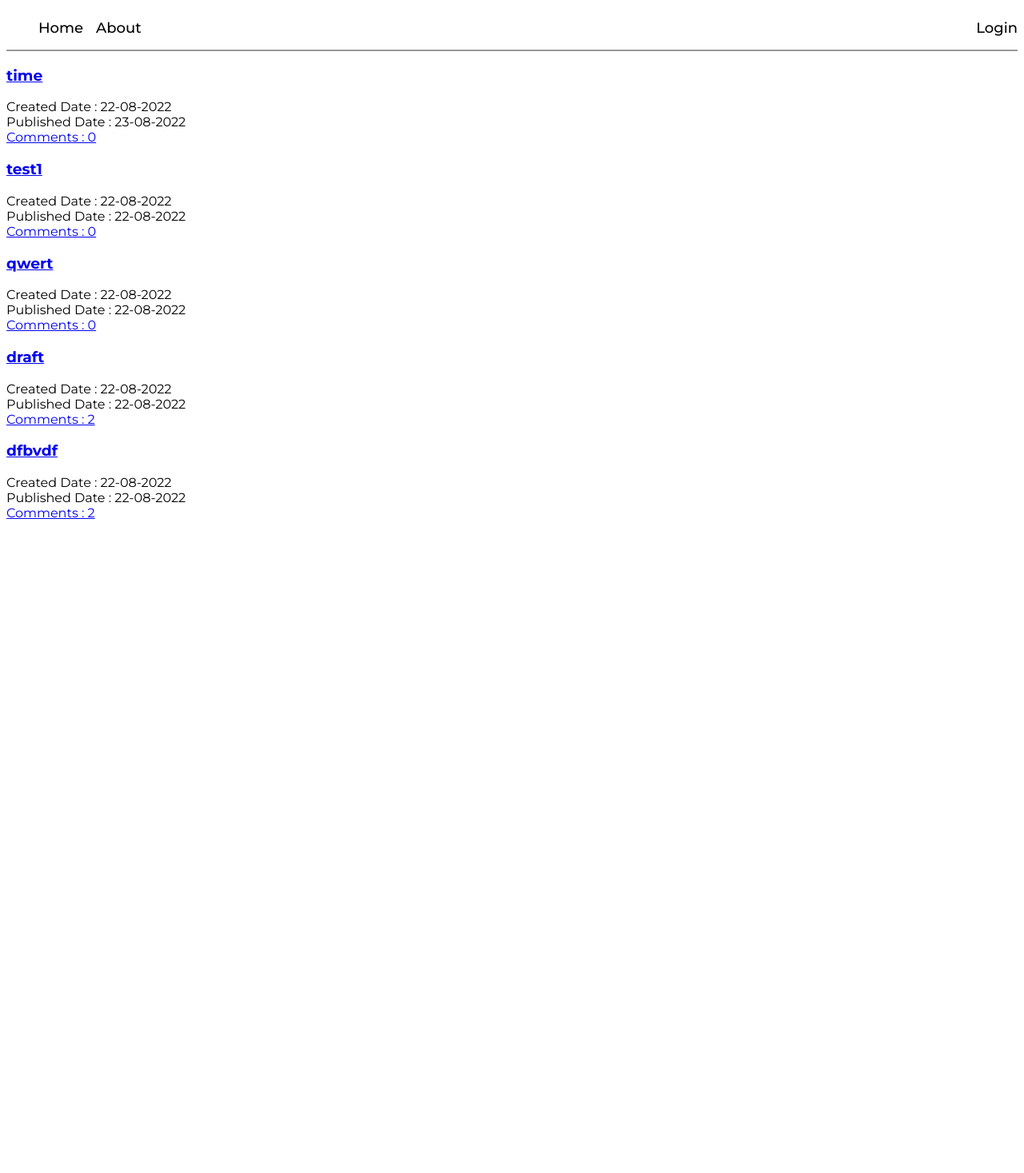
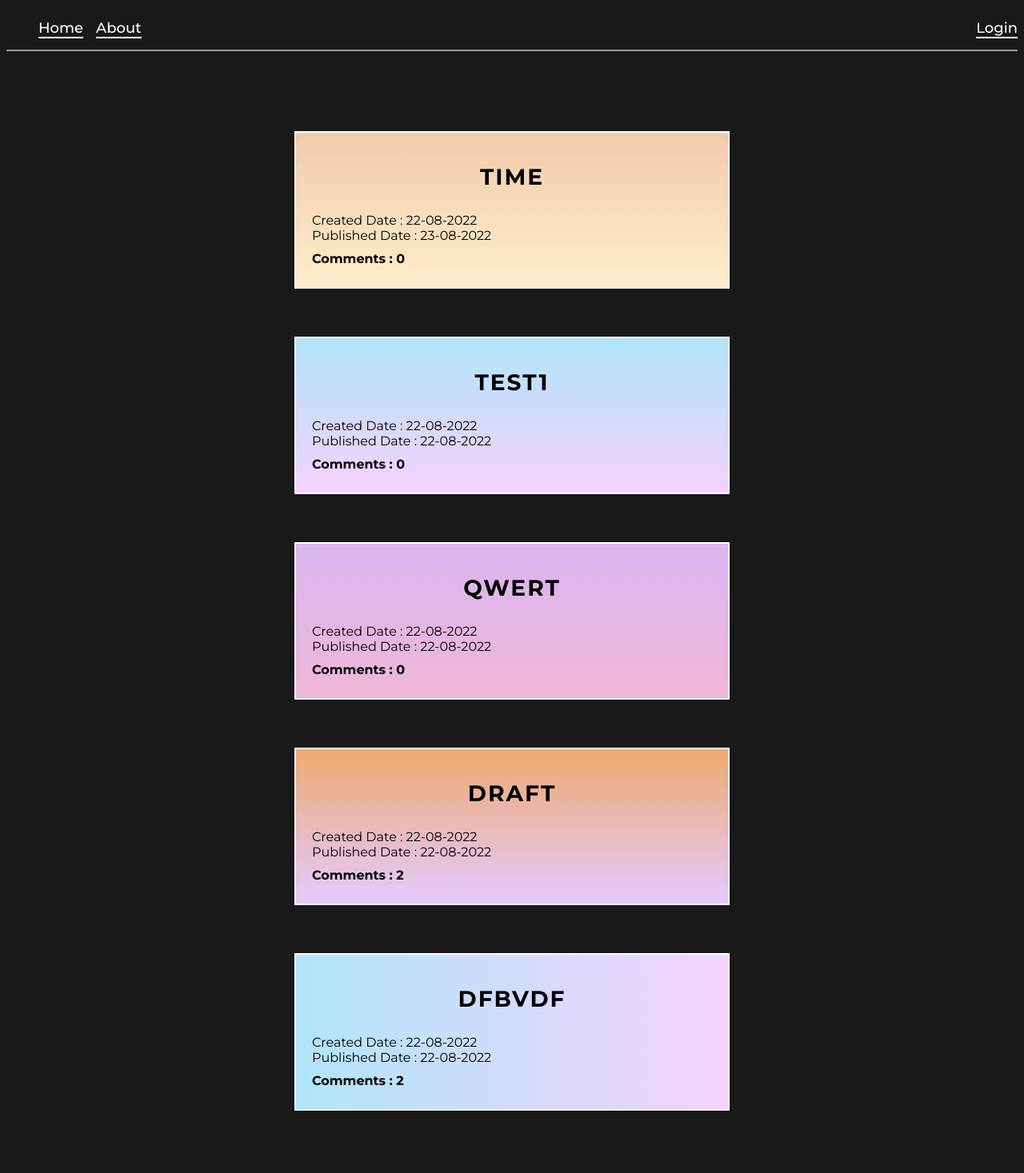
Before and after one commit to ParagD25/Blog, a Django app: page / in a window 1280 px wide. Shown: the whole page at 80% size. Before the commit the page ends 649 px from the top, so only its background shows below. Run offline with Django 4.2, Linux system fonts and the light colour scheme; data comes from the database, SQL or seed files in the repository.

Commit message:
Style : HomePage

```diff
--- a/Blog/blogapp/static/css/style.css
+++ b/Blog/blogapp/static/css/style.css
@@ -2,10 +2,13 @@
 
 body {
     font-family: 'Montserrat', cursive;
+background-color: #191919;
 }
-
+a,a:link,a:visited{
+    color: inherit;
+    text-decoration: none;
+}
 .nav {
-
     border-bottom: 2px solid #999;
 
 }
@@ -21,7 +24,7 @@ body {
 .nav ul li {
     text-decoration: none;
     position: relative;
-    color: #000;
+    color: #fff;
     font-weight: 500;
     font-size: 18px;
     cursor: pointer;
@@ -109,3 +112,72 @@ body {
     border: 2px solid #000;
     border-radius: 10px;
 }
+.posts_container{
+    display: flex;
+    flex-direction: column;
+gap: 20px;
+
+padding-bottom: 50px;
+padding-top: 5rem;
+}
+.post-card{
+    min-width: 500px;
+    border: 2px solid #fff;
+margin: 20px auto;
+padding: 10px 20px;
+display:flex;
+flex-direction: column;
+position: relative;
+cursor: pointer;
+}
+.post-card-heading{
+    text-align: center;
+    text-transform: uppercase;
+    letter-spacing: 2px;
+font-size: 28px;
+}
+  .post-card::after {
+    content: "";
+    position: absolute;
+    width: 100%;
+    height: 101%;
+    top: 2rem;
+    left: -2rem;
+    right: 0;
+    z-index: -1;
+  }
+
+.post-card:first-child {
+    background: linear-gradient(180deg, #f3cbab, #feedca);
+  }
+  .post-card:nth-child(2) {
+    background: linear-gradient(180deg, #b1e5f9, #f4d2fe);
+  }
+  .post-card:nth-child(3),
+  .post-card:nth-child(6) {
+    background: linear-gradient(180deg, #dbb4f3, #efb7d7);
+  }
+  .post-card:nth-child(4) {
+    background: linear-gradient(180deg, #efa971, #e4cafe);
+  }
+  .post-card:nth-child(5) {
+    background: linear-gradient(90deg, #b1e5f9, #f4d2fe);
+  }
+
+  .post-card:hover:after {
+    outline: 2px solid #fff;
+  }
+  .post-card:hover .post-card-heading {
+    color: #fff;
+  }
+  .post-card:hover {
+    background: black;
+    border: 2px solid white;
+    color: #fff !important;
+  }
+
+  .post-comments{
+    font-size: 16px;
+    font-weight: 700;
+margin-top: 10px;
+}
--- a/Blog/blogapp/templates/blogapp/post_list.html
+++ b/Blog/blogapp/templates/blogapp/post_list.html
@@ -5,17 +5,17 @@
 {% endblock %}
 
 {% block body_block %}
-    <div class="jumbotron">
+    <div class="jumbotron posts_container">
 
         {% for post in post_list %}
-            <div>
-                <h3><a href="{% url 'post_detail' pk=post.pk %}">{{post.title}}</a></h3>
+            <a a href="{% url 'post_detail' pk=post.pk %}" class="post-card">
+                <h3 class="post-card-heading">{{post.title}}</h3>
                 <div>
                     Created Date : {{post.create_date|date:"d-m-Y"}} <br>
                     Published Date : {{post.publish_date|date:"d-m-Y"}}
                 </div>
-                <a href="{% url 'post_detail' pk=post.pk %}">Comments : {{post.approve_comments.count}}</a>
-            </div>
+                <p href="{% url 'post_detail' pk=post.pk %}" class="post-comments">Comments : {{post.approve_comments.count}}</p>
+            </a>
         {% endfor %}
 
     </div>
```
